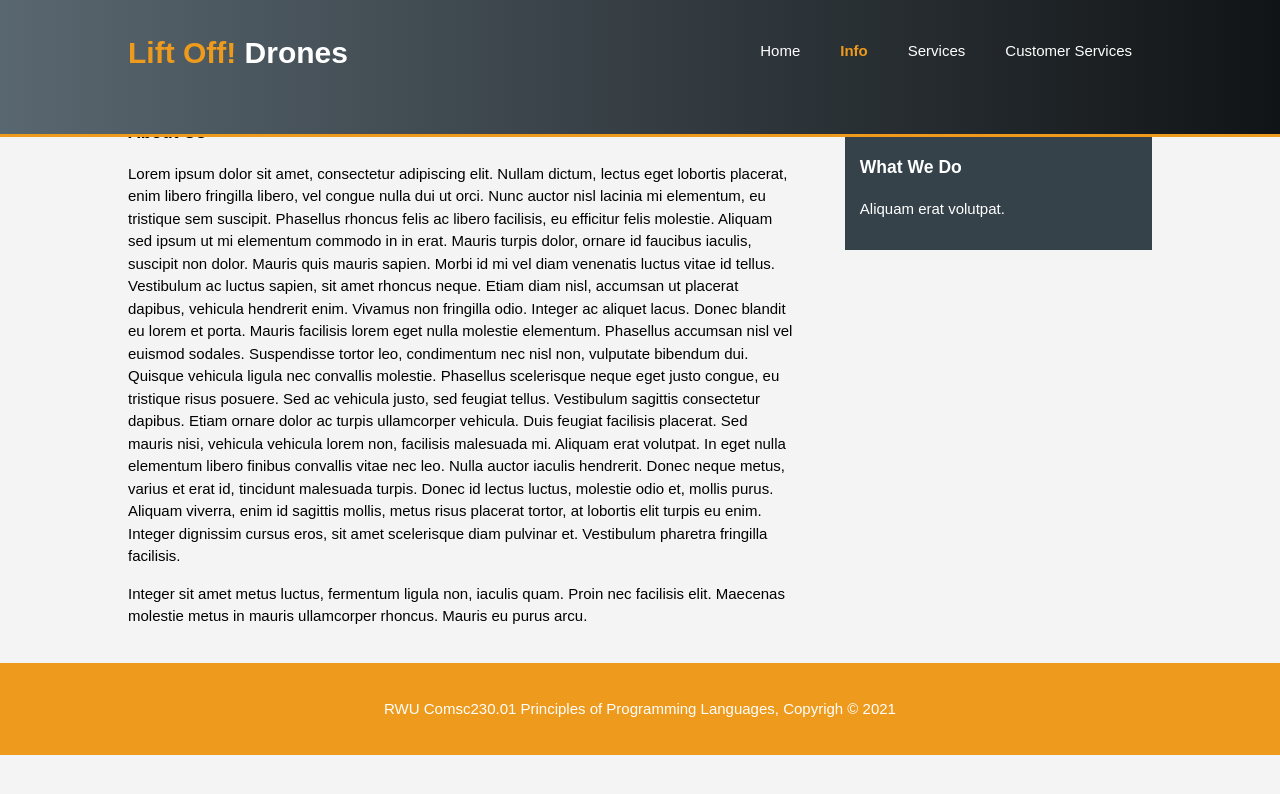
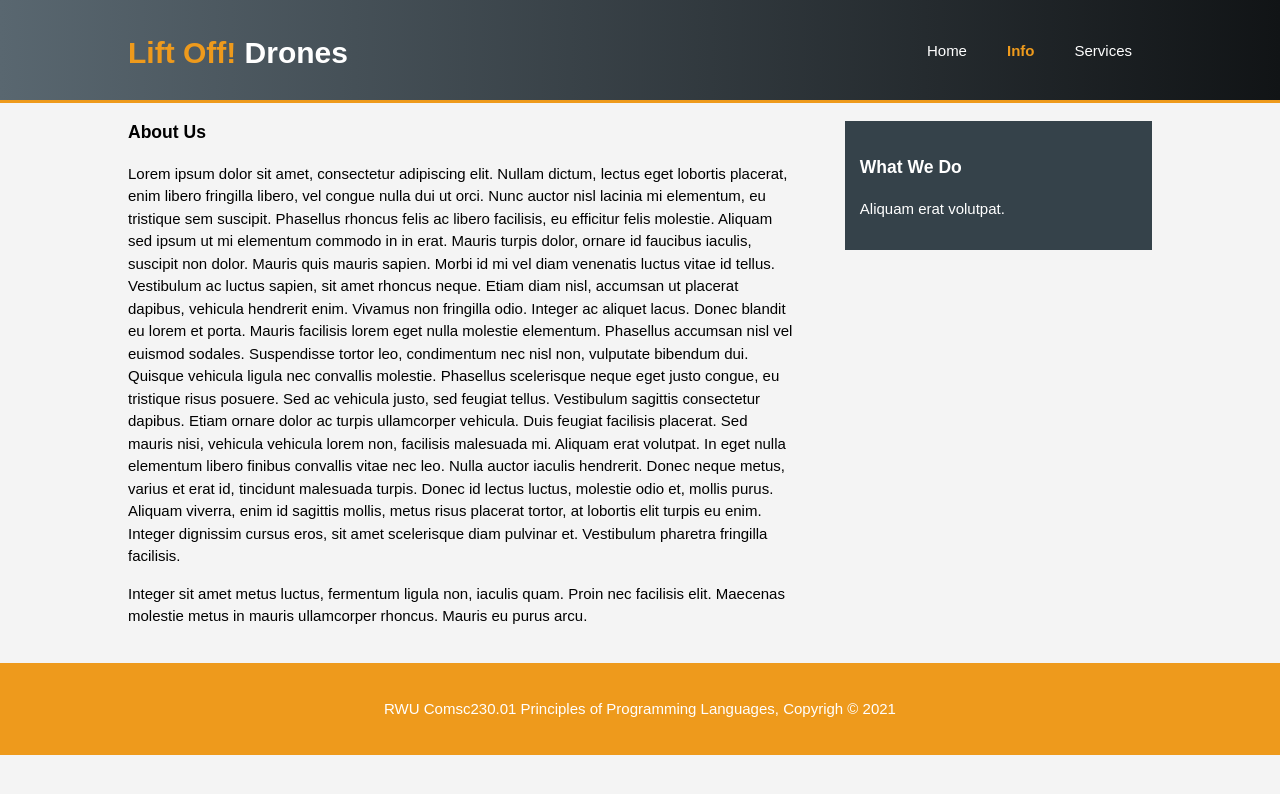
Before and after one commit to mdavidson982/A3-COMSC-Drones, a plain HTML site: page about.html in a window 1280 px wide. Drawn offline with Linux system fonts and the light colour scheme.

Commit message:
Final push 9/26/2021

```diff
--- a/about.html
+++ b/about.html
@@ -7,7 +7,7 @@
     <meta name="description" content="Affordable and professional web design">
 	  <meta name="keywords" content="web design, affordable web design, professional web design">
   	<meta name="author" content="Matthew Davidson">
-    <title>RWU Web Design | About</title>
+    <title>Lift Off! | About</title>
     <link rel="stylesheet" href="./css/style.css">
   </head>
   <body>
@@ -23,7 +23,7 @@
             <li><a href="index.html">Home</a></li>
             <li class ="current"><a href="about.html">Info</a></li>
             <li><a href="services.html">Services</a></li>
-            <li><a href= "#">Customer Services</a></li>
+
 
           </ul>
         </nav>
--- a/css/style.css
+++ b/css/style.css
@@ -48,7 +48,7 @@ header{
     color: #ffffff;
     padding-top: 30px;
     width: 100%;
-    height: 13%;
+    height: 5%;
     min-height: 70px;
     border-bottom:#ee9a1c 3px solid
 }
```
Also changed, not shown: index.html (+2 -2 lines), services.html (+2 -2 lines).
